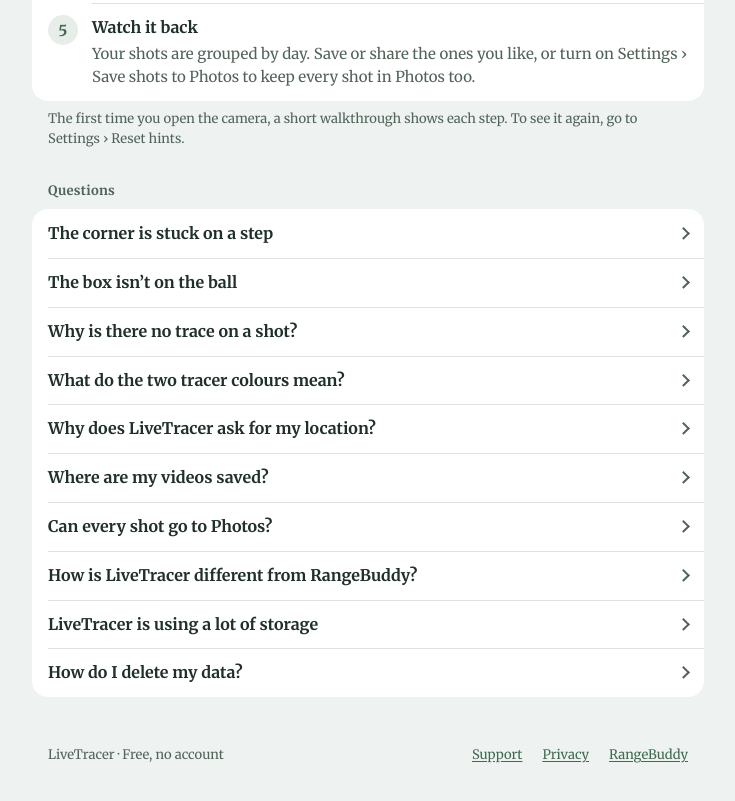
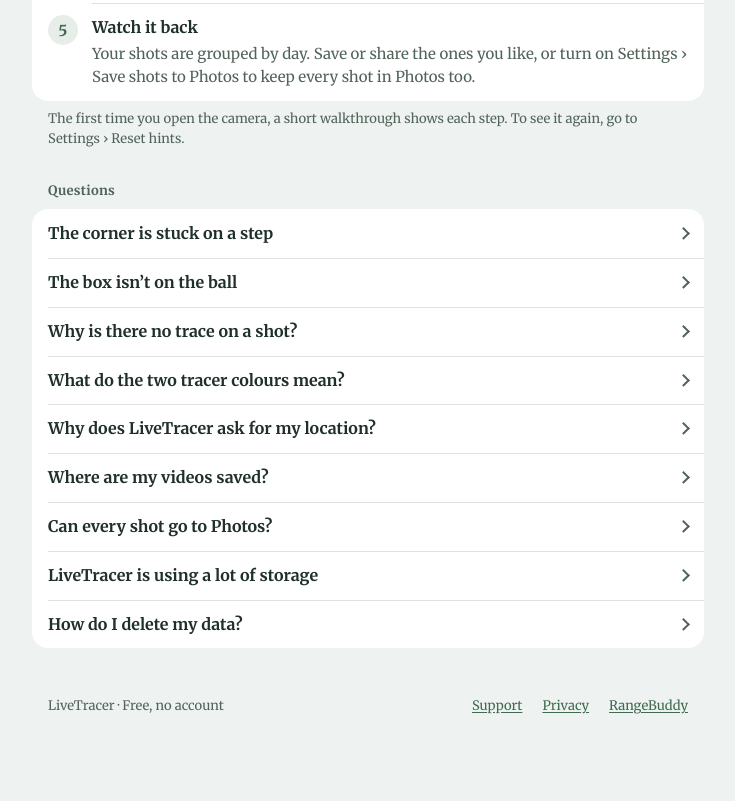
Before and after one commit to lkpklkk/RangeBuddy-site, a plain HTML site: page livetracer/index.html in a window 1280 px wide. Shown: the part 899-1700 px from the top of the page, without its empty margins (272-1007 px from the left). After the commit the page ends 1655 px from the top, so only its background shows below. Drawn offline with Linux system fonts and the light colour scheme.

Commit message:
[feature]: Drop the RangeBuddy comparison from the LiveTracer FAQ
Re-rendered from SimpleTracer's Support/faq.json in GolfApps.

Co-Authored-By: Claude Opus 5.5 <noreply@anthropic.com>

```diff
--- a/livetracer/index.html
+++ b/livetracer/index.html
@@ -98,10 +98,6 @@
           <summary>Can every shot go to Photos?</summary>
           <div class="answer"><p>Yes. Turn on Settings › Save shots to Photos. Each shot is saved with its tracer as soon as it’s ready, and stays in LiveTracer too.</p></div>
         </details>
-        <details class="row" id="vs-rangebuddy">
-          <summary>How is LiveTracer different from RangeBuddy?</summary>
-          <div class="answer"><p>LiveTracer is for filming one shot at a time and seeing its trace straight away. <a href="../">RangeBuddy</a> sits on a stand at the range and clips every swing of a practice session on its own.</p></div>
-        </details>
         <details class="row" id="storage">
           <summary>LiveTracer is using a lot of storage</summary>
           <div class="answer"><p>Videos take space. Delete shots you no longer need, after saving any you want to keep to Photos.</p></div>
```
